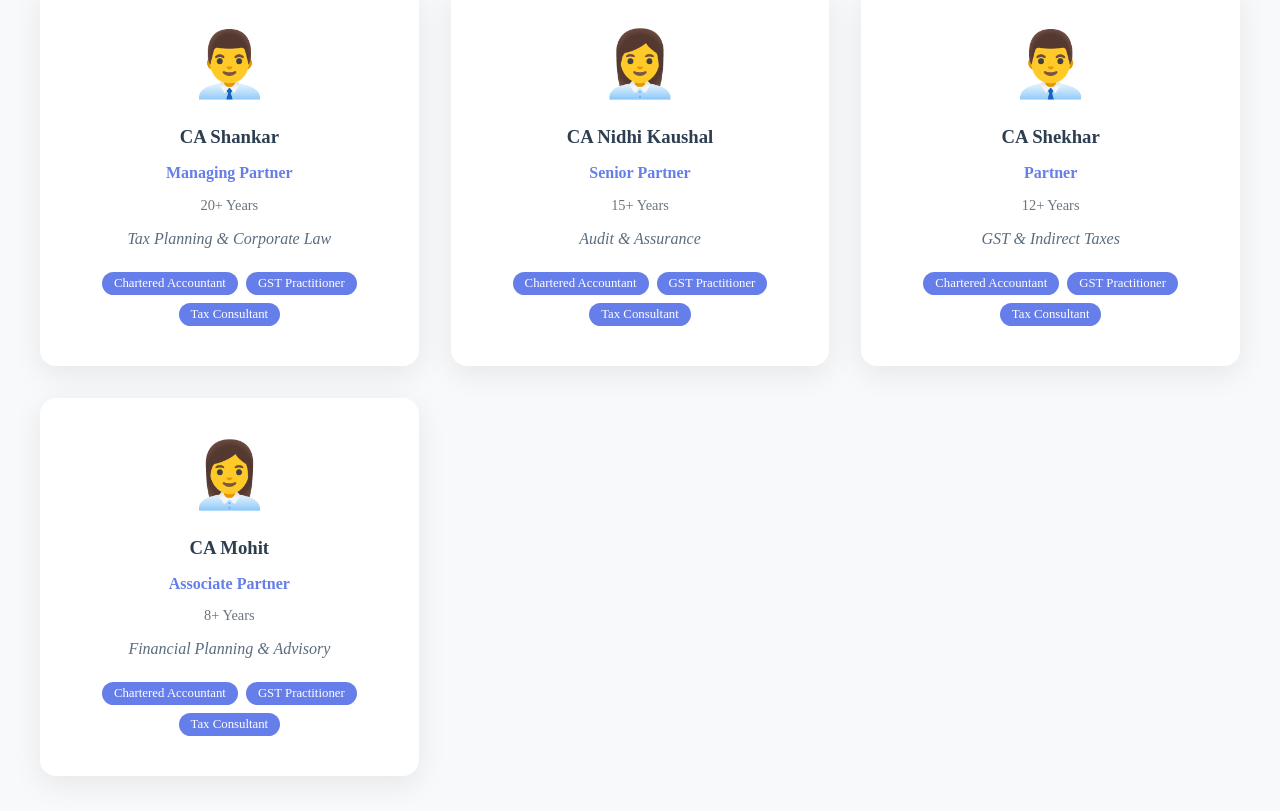
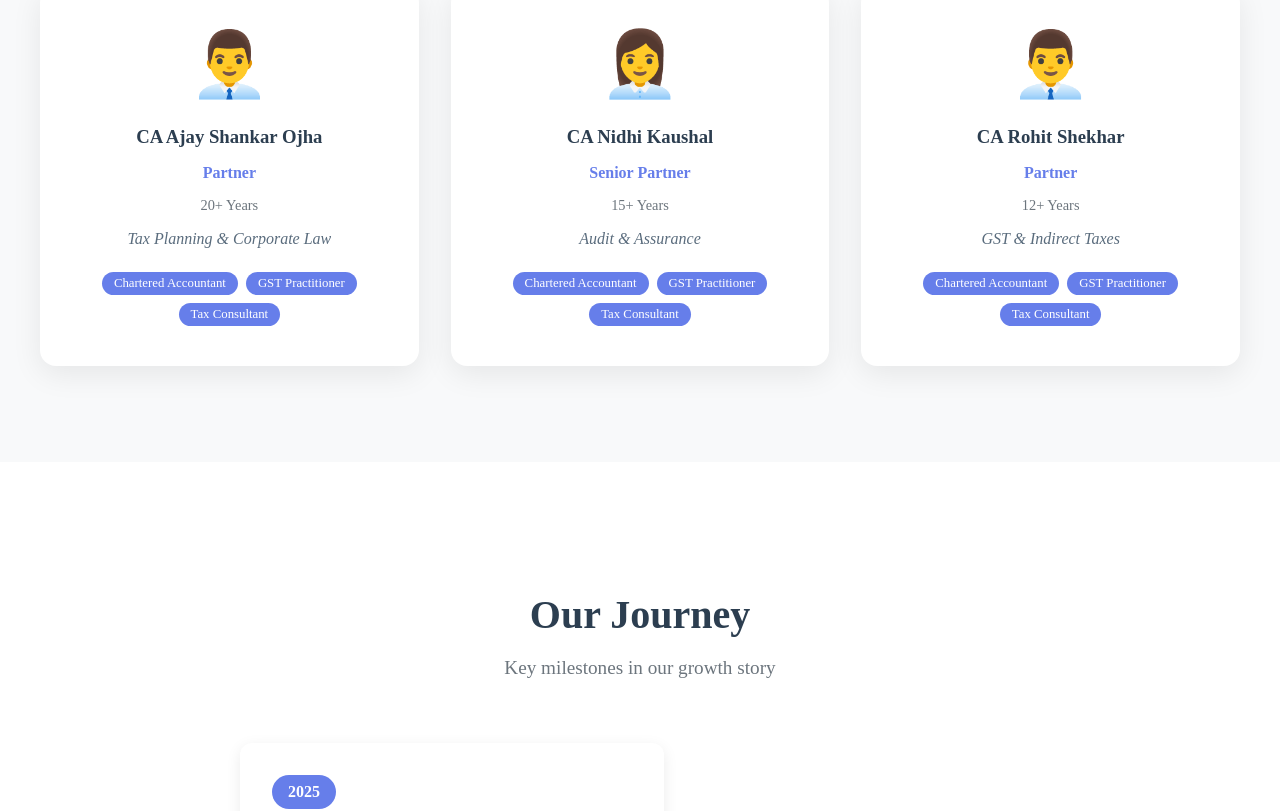
Before and after one commit to bhaskar-kaushal/nidhi-pilot-proj, a Next.js app: page /about in a window 1280 px wide. Shown: the part 2578-3389 px from the top of the page. Built offline with nearby package versions, Linux system fonts and the light colour scheme.

Commit message:
Initial build and push

```diff
--- a/app/config.js
+++ b/app/config.js
@@ -3,7 +3,7 @@ const foundationYear = 2025;
 const clients = 15
 const companySize = 10;
 export const config = {
-    homeHeading: "Strategic Financial Solutions for Your Business Successsss",
+    homeHeading: "Strategic Financial Solutions for Your Business Success",
     homeSubheading: "Chartered Accountants with comprehensive experience, Committed to excellence and client satisfaction",
     aboutHeading : `With over ${yearsOfExperience} years of excellence in financial services, we are your trusted partners in navigating the complex world of accounting, taxation, and business advisory.`,
     aboutSubHeading : `Established in ${foundationYear}, our firm began with a simple yet powerful vision: to provide exceptional financial services that empower businesses and individuals to achieve
@@ -54,17 +54,7 @@ export const config = {
         {
             name: "Rajesh Kumar",
             position: "CEO, Tech Innovations Pvt. Ltd.",
-            feedback: "The team at ABC & Co. has been instrumental in our financial success. Their expertise in tax planning and compliance has saved us significant costs."
-        },
-        {
-            name: "Sita Verma",
-            position: "Founder, Green Earth Solutions",
-            feedback: "Their audit services are thorough and professional. We trust them completely with our financial matters."
-        },
-        {
-            name: "Anil Mehta",
-            position: "CFO, Global Enterprises",
-            feedback: "ABC & Co. provides exceptional business advisory services that have helped us streamline our operations and improve profitability."
+            feedback: "The team at ShankarShekhar Associates has been instrumental in our financial success. Their expertise in tax planning and compliance has saved us significant costs."
         }
     ],
     stats : [
@@ -75,8 +65,8 @@ export const config = {
     companyDetails: { "name" : "Shankar Shekhar & Associates", "yearsOfExperience": yearsOfExperience, "foundationYear": foundationYear, "clients": clients, "companySize": companySize},
     teamMembers : [
         {
-        name: 'CA Shankar',
-        designation: 'Managing Partner',
+        name: 'CA Ajay Shankar Ojha',
+        designation: 'Partner',
         experience: '20+ Years',
         specialization: 'Tax Planning & Corporate Law',
         image: '👨‍💼',
@@ -91,19 +81,11 @@ export const config = {
         qualifications: ['Chartered Accountant', 'GST Practitioner', 'Tax Consultant']
         },
         {
-        name: 'CA Shekhar',
+        name: 'CA Rohit Shekhar',
         designation: 'Partner',
         experience: '12+ Years',
         specialization: 'GST & Indirect Taxes',
         image: '👨‍💼',
-        qualifications: ['Chartered Accountant', 'GST Practitioner', 'Tax Consultant']
-        },
-        {
-        name: 'CA Mohit',
-        designation: 'Associate Partner',
-        experience: '8+ Years',
-        specialization: 'Financial Planning & Advisory',
-        image: '👩‍💼',
         qualifications: ['Chartered Accountant', 'GST Practitioner', 'Tax Consultant']
         }
     ],
```
